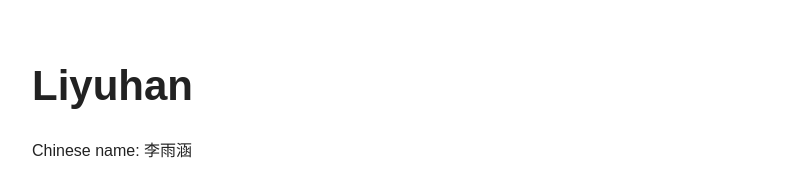
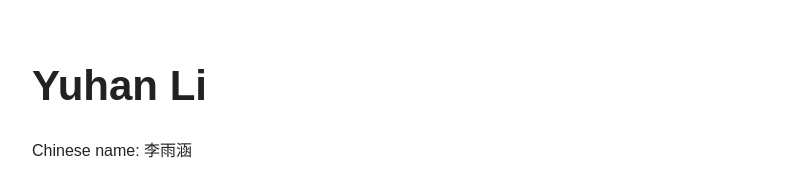
Before and after one commit to liyuhan-001/liyuhan-001.github.io, a plain HTML site: page index.html in a window 1280 px wide. Shown: the top 171 px of the page, without its empty margins (158-950 px from the left). Drawn offline with Linux system fonts and the light colour scheme.

Commit message:
Update index.html

```diff
--- a/index.html
+++ b/index.html
@@ -6,7 +6,7 @@
 
 <meta name="viewport" content="width=device-width, initial-scale=1.0">
 
-<title>Liyuhan</title>
+<title>Yuhan Li</title>
 
 
 <style>
@@ -65,7 +65,7 @@ ul {
 <body>
 
 
-<h1>Liyuhan</h1>
+<h1>Yuhan Li</h1>
 
 
 <p>
```
